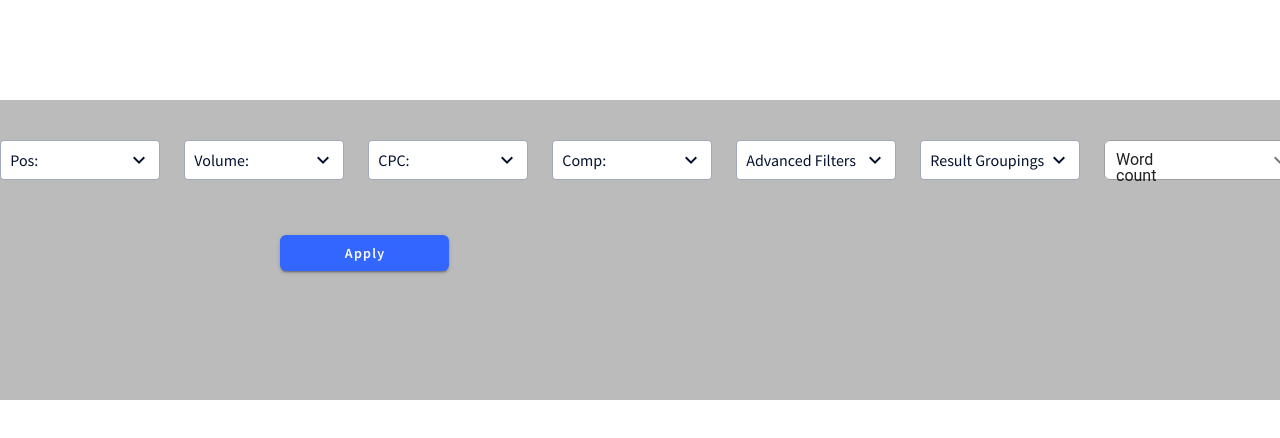
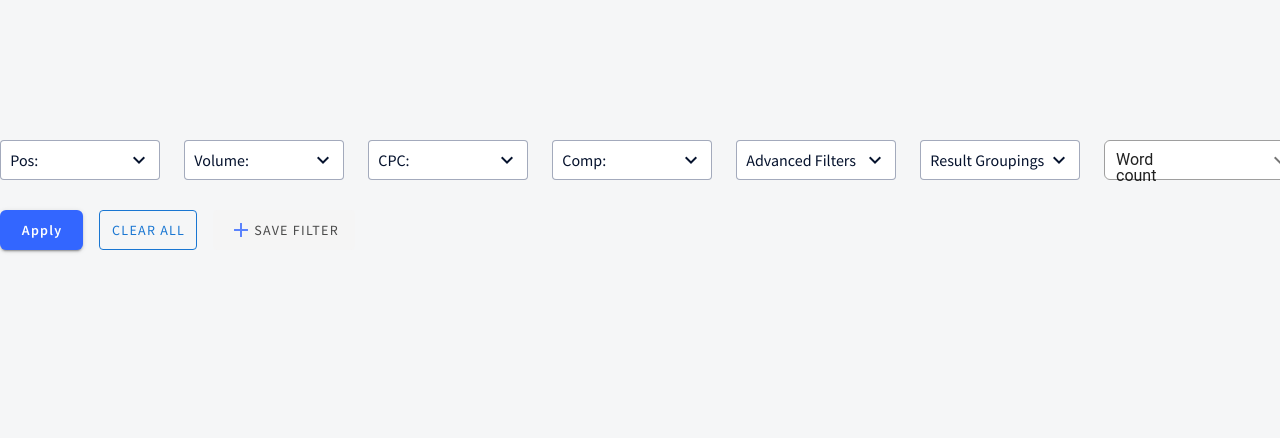
Before and after one commit to MrNedNick/vue-cpanel-filters, a Vue app: page /#/ in a window 1280 px wide. Shown: the top 438 px of the page. Built offline with nearby package versions, Linux system fonts and the light colour scheme.

Commit message:
Add bottom btns

```diff
--- a/src/App.vue
+++ b/src/App.vue
@@ -15,6 +15,6 @@ export default {
 
 <style>
 .theme--light.v-application {
-  background-color: #f5f6f7;
+  background-color: #f5f6f7 !important;
 }
 </style>
--- a/src/components/AllFilters.vue
+++ b/src/components/AllFilters.vue
@@ -9,12 +9,32 @@
       <groupings-filter />
       <word-count-filter />
     </div>
-    <div class="submit-container">
+    <div class="btns-wrapper">
       <v-btn
         @click="submit()"
         class="apply-btn"
+        width="83"
+        height="40"
       >
         Apply
+      </v-btn>
+      <v-btn
+        class="clear-btn ml-4"
+        color="primary"
+        outlined
+        width="98"
+        height="40"
+      >
+        Clear All
+      </v-btn>
+      <v-btn
+        class="save-all-btn ml-4"
+        href="#"
+        elevation="0"
+        height="40"
+      >
+        <v-icon color="#3366FF" class="advanced-btn_icon">mdi-plus</v-icon>
+        Save Filter
       </v-btn>
     </div>
   </div>
@@ -65,7 +85,7 @@ body {
 }
 .wrapper {
   margin: 0px auto;
-  background-color: #bbbbbb;
+  background-color: #f5f6f7;
   width: 1328px;
   min-height: 300px;
   margin-top: 100px;
@@ -149,11 +169,37 @@ body {
   font-family: "Source Sans Pro";
   line-height: 1.5;
 }
-.submit-container {
-  margin: 25px;
-  margin-left: 280px;
-}
 .submit-btn {
   width: 200px;
 }
+// Save Btn
+// .save-btn {
+//   & .v-btn__content {
+//     font-family: "Source Sans Pro";
+//     font-weight: 400;
+//     font-size: 14px;
+//     color: #3366ff;
+//     text-transform: none;
+//     letter-spacing: 0em;
+//   }
+// }
+
+.save-all-btn{
+  font-family: 'Source Sans Pro';
+  font-weight: 600;
+  font-size: 14px;
+  line-height: 18px;
+  text-transform: none;
+  letter-spacing: 0em;
+  color: #05122D;
+  opacity: 0.8;
+}
+.clear-btn {
+  font-family: "Source Sans Pro", sans-serif;
+  font-weight: 600;
+  font-size: 14px;
+  line-height: 18px;
+  text-transform: capitalize;
+}
+
 </style>
```
